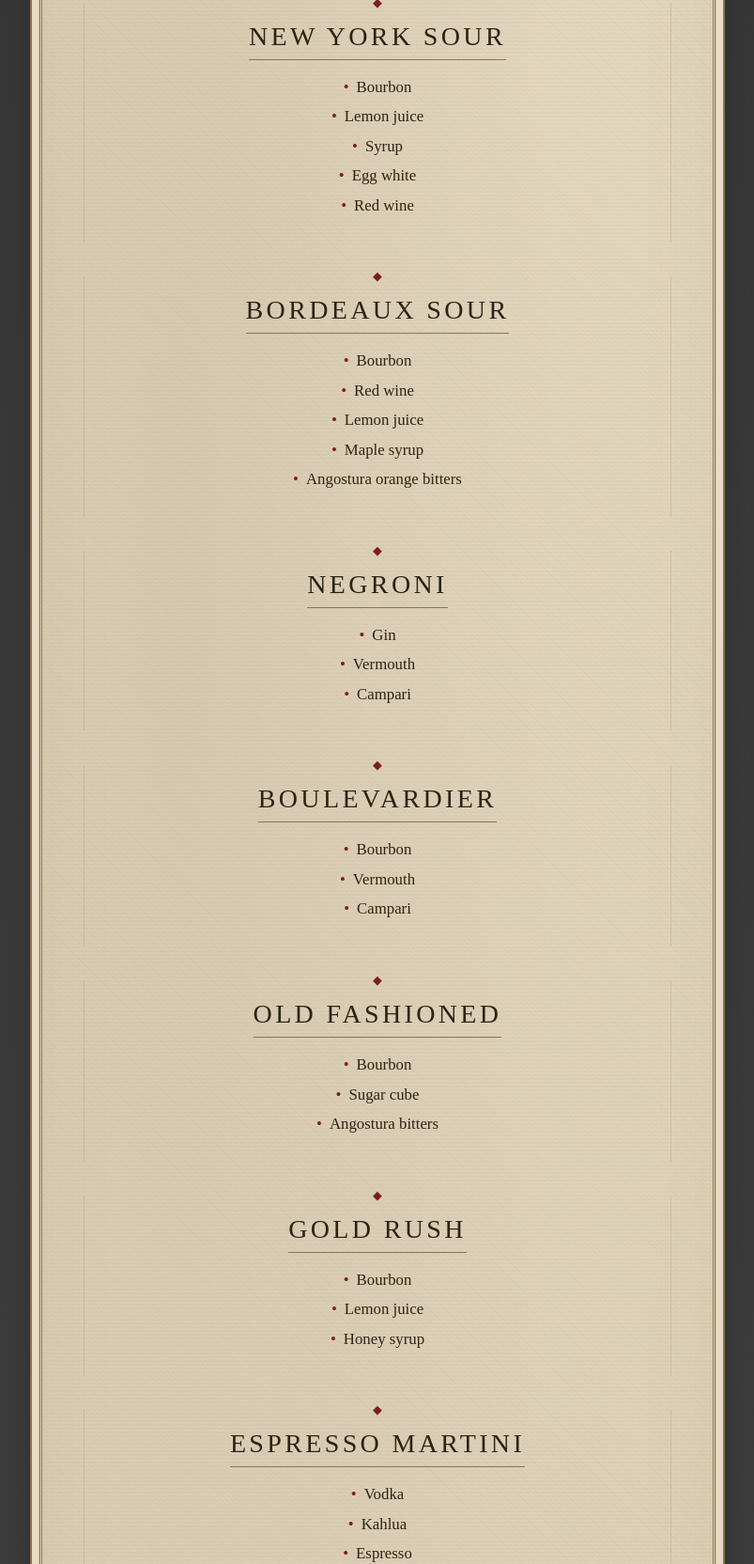
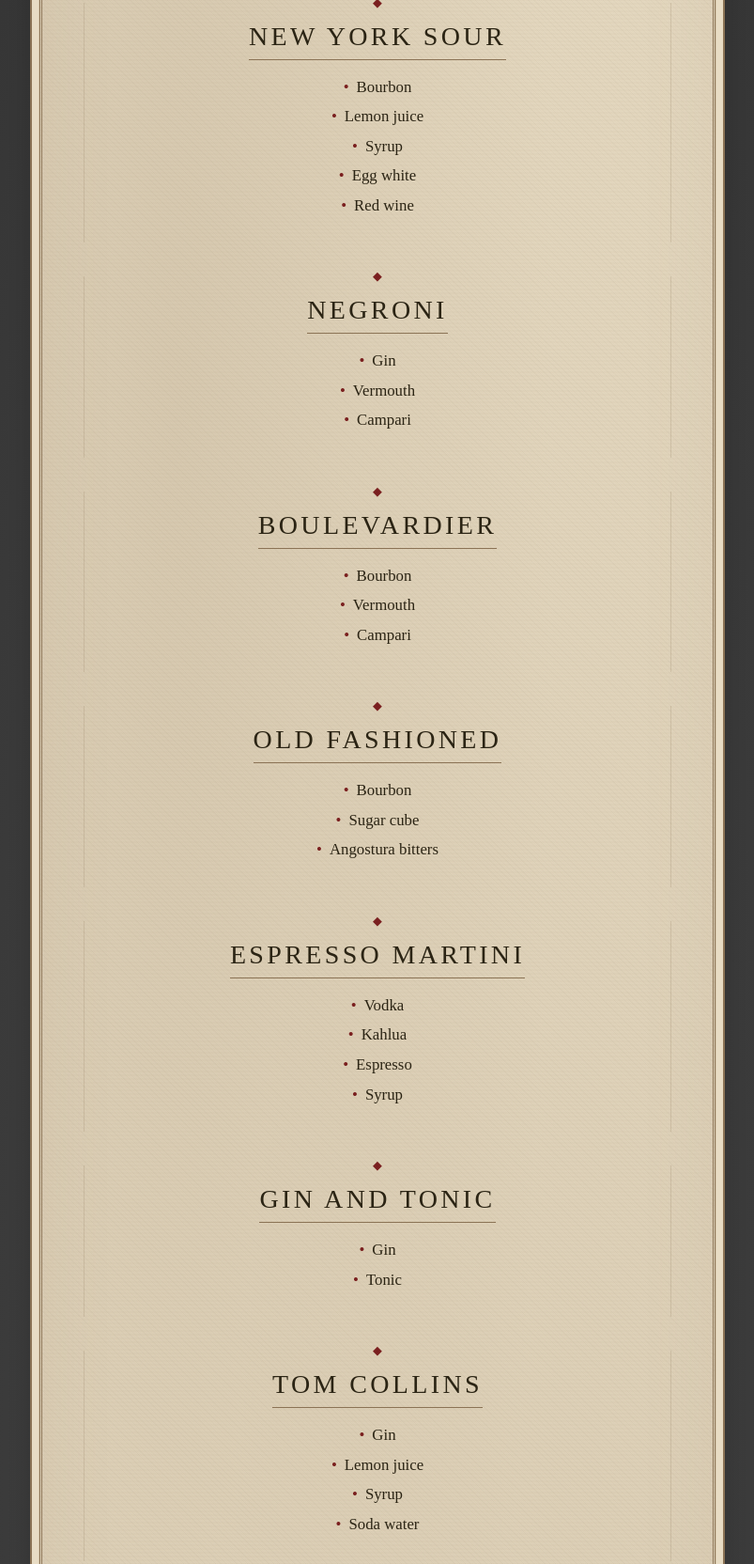
Before and after one commit to AdrianBecerra/cocktail-menu, a plain HTML site: page index.html in a window 1280 px wide. Shown: the part 1236-2900 px from the top of the page at 94% size, without its empty margins (238-1041 px from the left). Drawn offline with Linux system fonts and the light colour scheme; a web font is replaced by a local one.

Commit message:
update menu

```diff
--- a/index.html
+++ b/index.html
@@ -316,7 +316,7 @@ border-top: none;
 </ul>
 </section>
 
-<section class="cocktail">
+<!-- <section class="cocktail">
 <div class="cocktail-name">Bordeaux Sour</div>
 <ul class="ingredients">
 <li>Bourbon</li>
@@ -325,7 +325,7 @@ border-top: none;
 <li>Maple syrup</li>
 <li>Angostura orange bitters</li>
 </ul>
-</section>
+</section> -->
 
 <section class="cocktail">
 <div class="cocktail-name">Negroni</div>
@@ -363,14 +363,14 @@ border-top: none;
 </ul>
 </section>
 
-<section class="cocktail">
+<!-- <section class="cocktail">
 <div class="cocktail-name">Gold Rush</div>
 <ul class="ingredients">
 <li>Bourbon</li>
 <li>Lemon juice</li>
 <li>Honey syrup</li>
 </ul>
-</section>
+</section> -->
 
 <!-- <section class="cocktail">
 <div class="cocktail-name">Martini</div>
```
